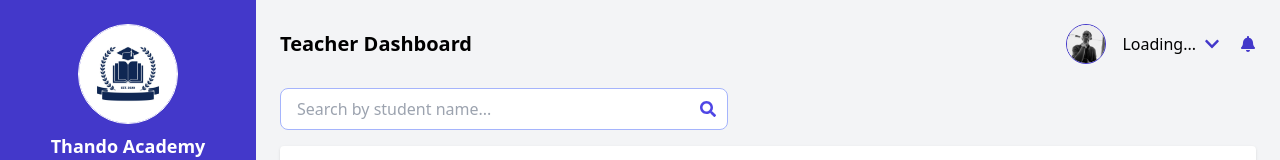
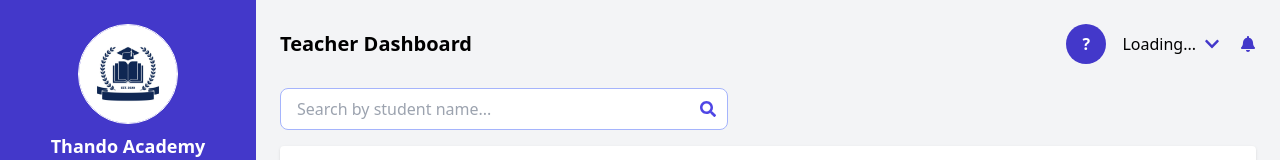
Before and after one commit to alexmwalec/EduInsight-Dashboard, a React (Create React App) app: page /studentpage in a window 1280 px wide. Shown: the top 160 px of the page. Built offline with nearby package versions, Linux system fonts and the light colour scheme.

Commit message:
replacing avator with unavaible picture for a teacher

```diff
--- a/package.json
+++ b/package.json
@@ -8,6 +8,7 @@
     "@testing-library/react": "^16.3.0",
     "@testing-library/user-event": "^13.5.0",
     "chart.js": "^4.4.9",
+    "lucide-react": "^0.509.0",
     "react": "^19.1.0",
     "react-calendar": "^5.1.0",
     "react-chartjs-2": "^5.3.0",
--- a/src/Components/StudentsPage/Students.js
+++ b/src/Components/StudentsPage/Students.js
@@ -1,6 +1,5 @@
 import React, { useEffect, useState } from "react";
 import { Link, useNavigate } from "react-router-dom";
-import TeacherPhoto from "../Photos/TeacherPhoto.jpg";
 import Logo from "../Photos/Logo.jpg";
 import { FaBell, FaSearch, FaChevronDown } from "react-icons/fa";
 
@@ -11,7 +10,6 @@ const StudentPage = () => {
   const [teacher, setTeacher] = useState(null);
   const navigate = useNavigate();
 
-  // Get teacher from localStorage
   useEffect(() => {
     const storedTeacher = localStorage.getItem("teacher");
     if (storedTeacher) {
@@ -109,11 +107,22 @@ const StudentPage = () => {
               className="flex items-center gap-2 cursor-pointer"
               onClick={() => setDropdownOpen(!dropdownOpen)}
             >
-              <img
-                src={TeacherPhoto}
-                alt="Teacher"
-                className="w-10 h-10 rounded-full object-cover border border-indigo-700"
-              />
+              {teacher?.photo ? (
+                <img
+                  src={teacher.photo}
+                  alt="Teacher"
+                  className="w-10 h-10 rounded-full object-cover border border-indigo-700"
+                />
+              ) : (
+                <div className="w-10 h-10 rounded-full bg-indigo-700 text-white font-bold flex items-center justify-center">
+                  {teacher?.full_name
+                    ?.split(" ")
+                    .map((n) => n[0])
+                    .slice(0, 2)
+                    .join("")
+                    .toUpperCase() || "?"}
+                </div>
+              )}
               <span className="ml-2">
                 {teacher ? `Mr. ${getLastName()}` : "Loading..."}
               </span>
@@ -173,7 +182,6 @@ const StudentPage = () => {
               value={teacher?.class_assigned || ""}
               readOnly
               className="border px-3 py-2 rounded bg-gray-100 text-gray-600 cursor-not-allowed"
-              title="This class is assigned automatically"
             />
             <input name="parent" type="text" placeholder="Parent's Name" required className="border px-3 py-2 rounded" />
             <input name="contact" type="text" placeholder="Parent Contact" required className="border px-3 py-2 rounded" />
```
Also changed, not shown: 1 other file (tests, documents, lock files or other folders).
